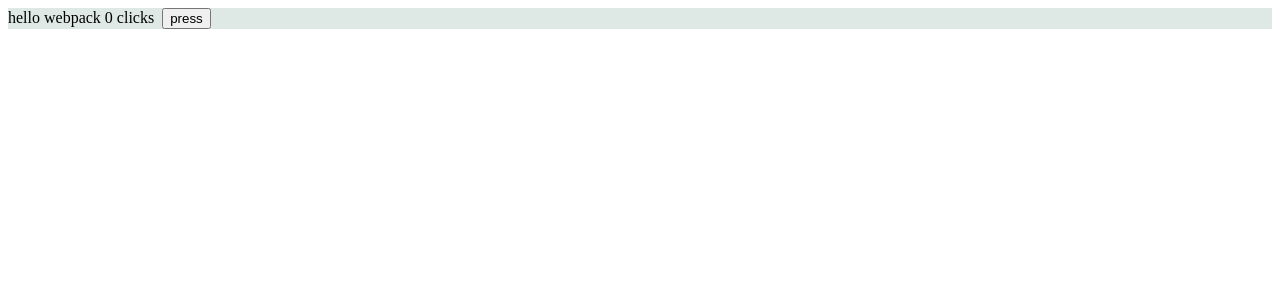
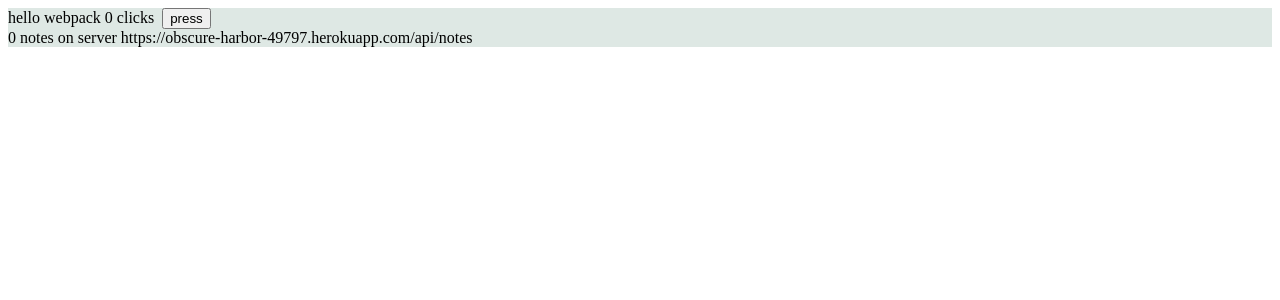
Before and after one commit to winstonrc/blog-tracker-server, a React app in the folder part7/webpack/: page / in a window 1280 px wide. Shown: the top 300 px of the page. Built offline with nearby package versions, Linux system fonts and the light colour scheme; no server answers; the HTML template or start-up script is replaced by a standard one.

Commit message:
add axios

```diff
--- a/part7/webpack/package.json
+++ b/part7/webpack/package.json
@@ -4,7 +4,7 @@
     "description": "practising webpack",
     "scripts": {
         "build": "webpack --mode=production",
-	"start": "webpack serve --mode=development"
+        "start": "webpack serve --mode=development"
     },
     "license": "MIT",
     "devDependencies": {
@@ -19,6 +19,7 @@
         "webpack-dev-server": "^4.9.3"
     },
     "dependencies": {
+        "axios": "^0.27.2",
         "core-js": "^3.23.5",
         "react": "^18.2.0",
         "react-dom": "^18.2.0",
--- a/part7/webpack/src/App.js
+++ b/part7/webpack/src/App.js
@@ -1,9 +1,23 @@
-import React, { useState } from 'react'
-import './index.css'
+import React, { useState, useEffect } from 'react'
+import axios from 'axios'
+
+const useNotes = (url) => {
+    const [notes, setNotes] = useState([])
+
+    useEffect(() => {
+        axios.get(url).then(response => {
+            setNotes(response.data)
+        })
+    }, [url])
+
+    return notes
+}
 
 const App = () => {
     const [counter, setCounter] = useState(0)
     const [values, setValues] = useState([])
+    const url = 'https://obscure-harbor-49797.herokuapp.com/api/notes'
+    const notes = useNotes(url)
 
     const handleClick = () => {
         setCounter(counter + 1)
@@ -13,9 +27,8 @@ const App = () => {
     return (
         <div className='container'>
             hello webpack {counter} clicks &nbsp;
-            <button onClick={handleClick}>
-                press
-            </button>
+            <button onClick={handleClick}>press</button>
+            <div>{notes.length} notes on server {url}</div>
         </div>
     )
   }
```
Also changed, not shown: 1 other file (tests, documents, lock files or other folders).
